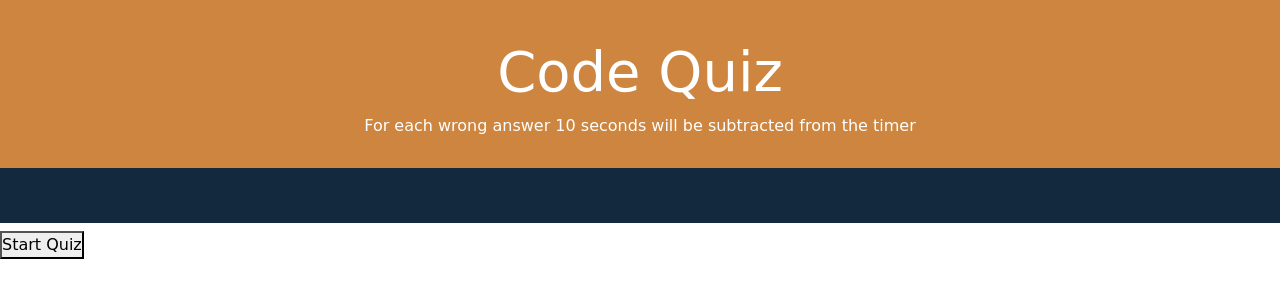
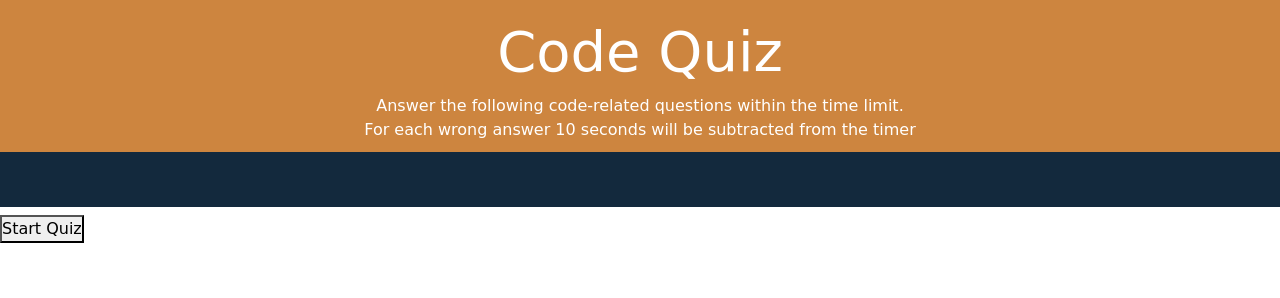
Before and after one commit to KannaVairavan/HW4_CodeQuiz, a plain HTML site: page index.html in a window 1280 px wide. Drawn offline with nearby package versions, Linux system fonts and the light colour scheme.

Commit message:
Updated index file wordings

```diff
--- a/index.html
+++ b/index.html
@@ -12,6 +12,7 @@
 <body>
       <header>
         <div class= "large-font">Code Quiz</div>
+        <div>Answer the following code-related questions within the time limit.</div>
         <div>For each wrong answer 10 seconds will be subtracted from the timer</div>
       </header>
     <div id="container">
--- a/style.css
+++ b/style.css
@@ -8,11 +8,11 @@ body {
   font-size: 16px;
 }
 header {
-  padding: 30px;
+  padding: 10px;
   text-align: center;
   background: peru;
   color: white;
-  border-bottom: 20px #879274;
+  border-bottom: 10px #879274;
 }
 
 .large-font {
```
